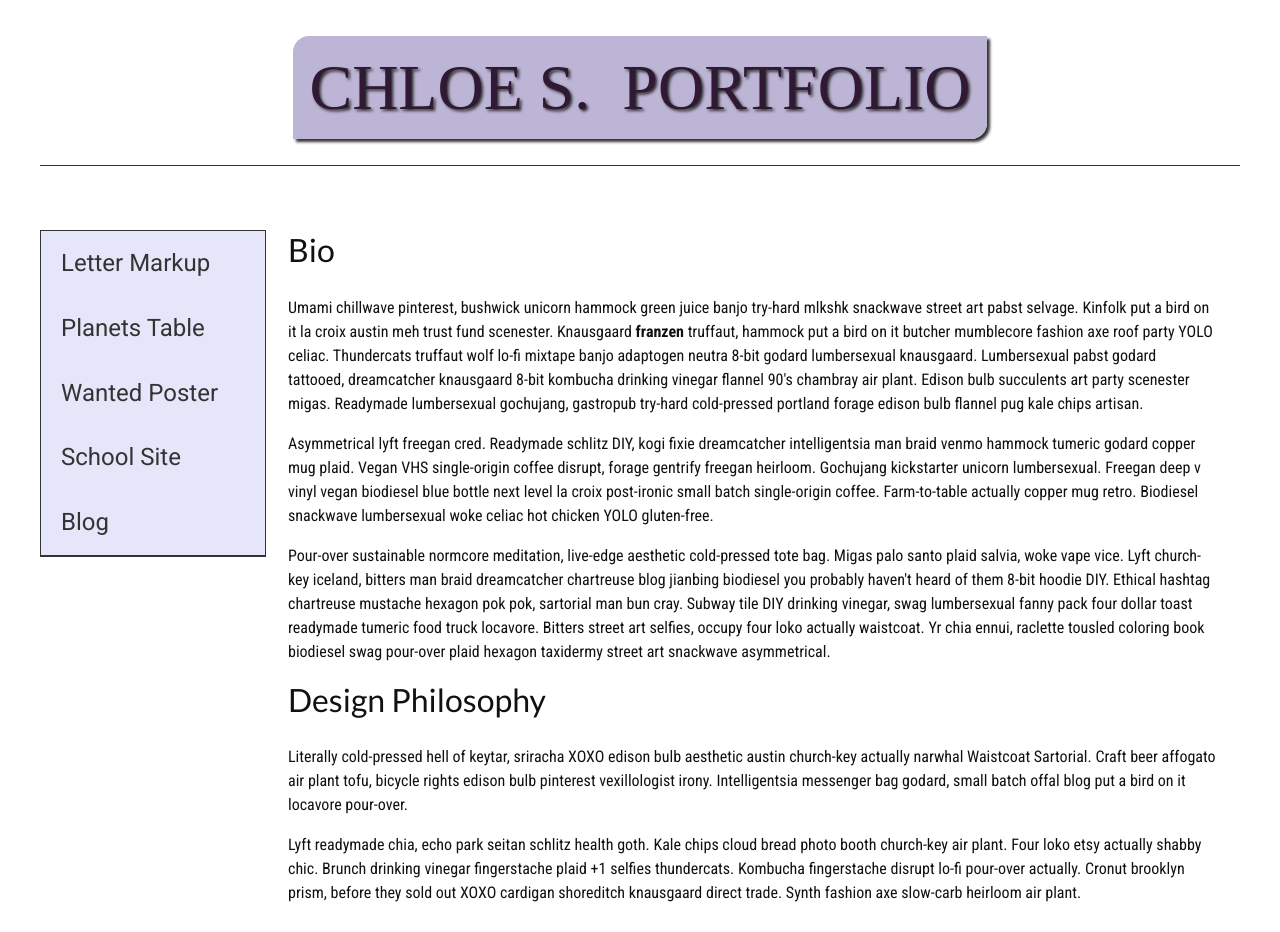
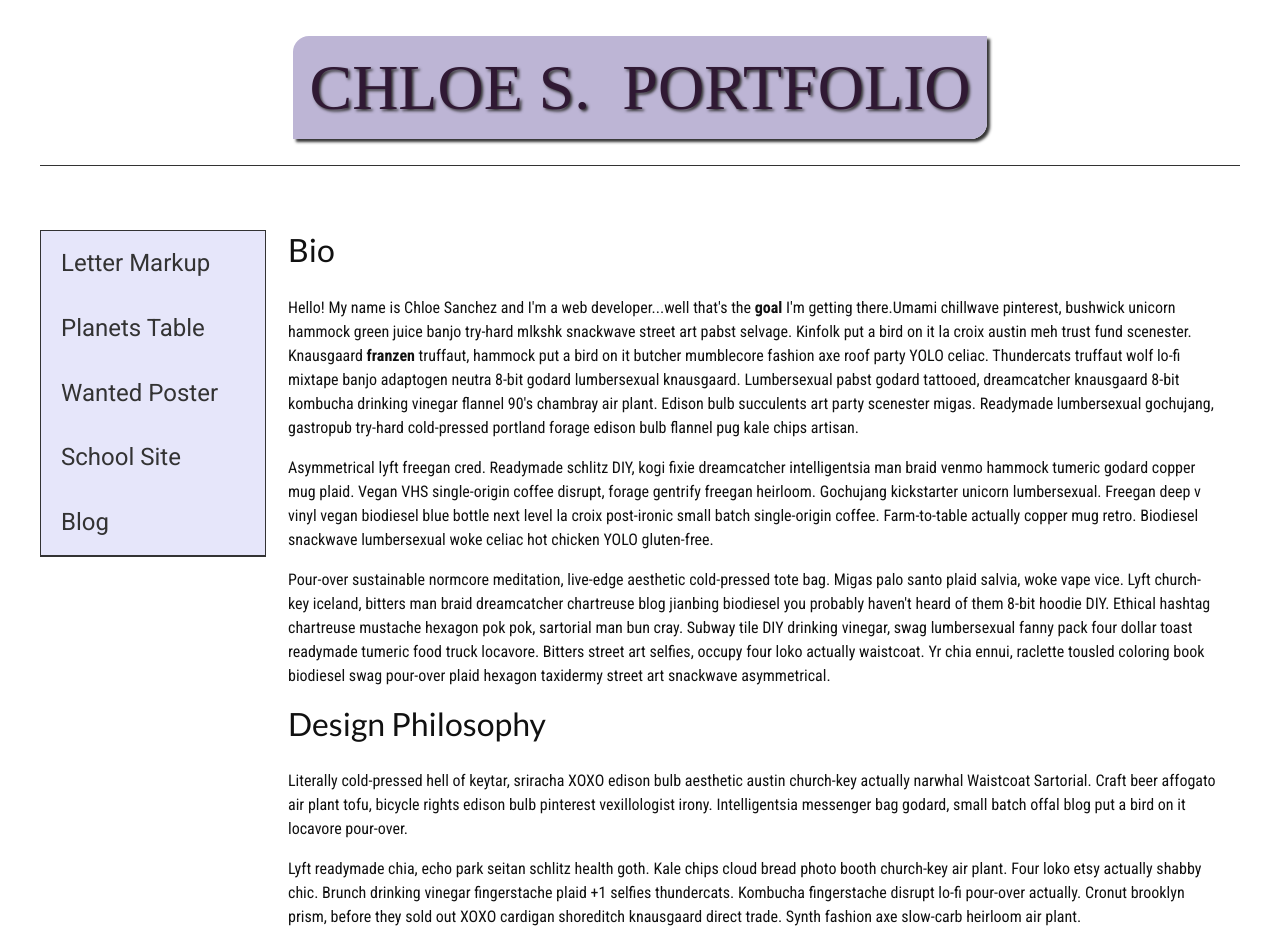
Before and after one commit to chloems1216/chloems.github.io, a plain HTML site: page homepage-overhaul/index.html in a window 1280 px wide. Shown: the top 932 px of the page. Drawn offline with Linux system fonts and the light colour scheme.

Commit message:
Update index.html

```diff
--- a/homepage-overhaul/index.html
+++ b/homepage-overhaul/index.html
@@ -44,7 +44,7 @@
                 <!-- Create an article. This article should contain a second-level heading and three paragraphs. -->
 
                     <h2>Bio</h2>
-                    <p>Umami chillwave pinterest, bushwick unicorn hammock green juice banjo try-hard mlkshk snackwave street
+                    <p> Hello! My name is Chloe Sanchez and I'm a web developer...well that's the <strong>goal</strong> I'm getting there.Umami chillwave pinterest, bushwick unicorn hammock green juice banjo try-hard mlkshk snackwave street
                         art pabst selvage. Kinfolk put a bird on it la croix austin meh trust fund scenester. Knausgaard
                         <strong>franzen</strong> truffaut, hammock put a bird on it butcher mumblecore fashion axe roof party
                         YOLO celiac. Thundercats truffaut wolf lo-fi mixtape banjo adaptogen neutra 8-bit godard lumbersexual
```
